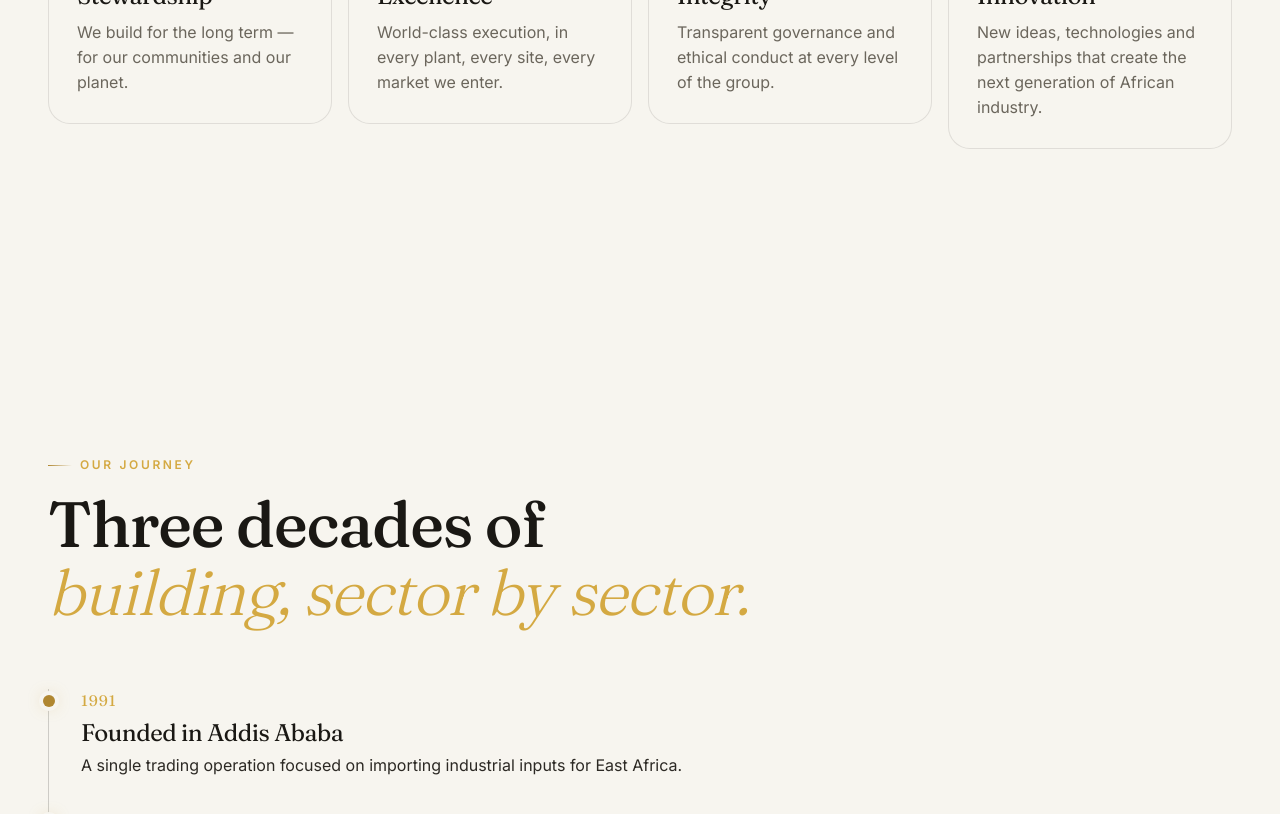
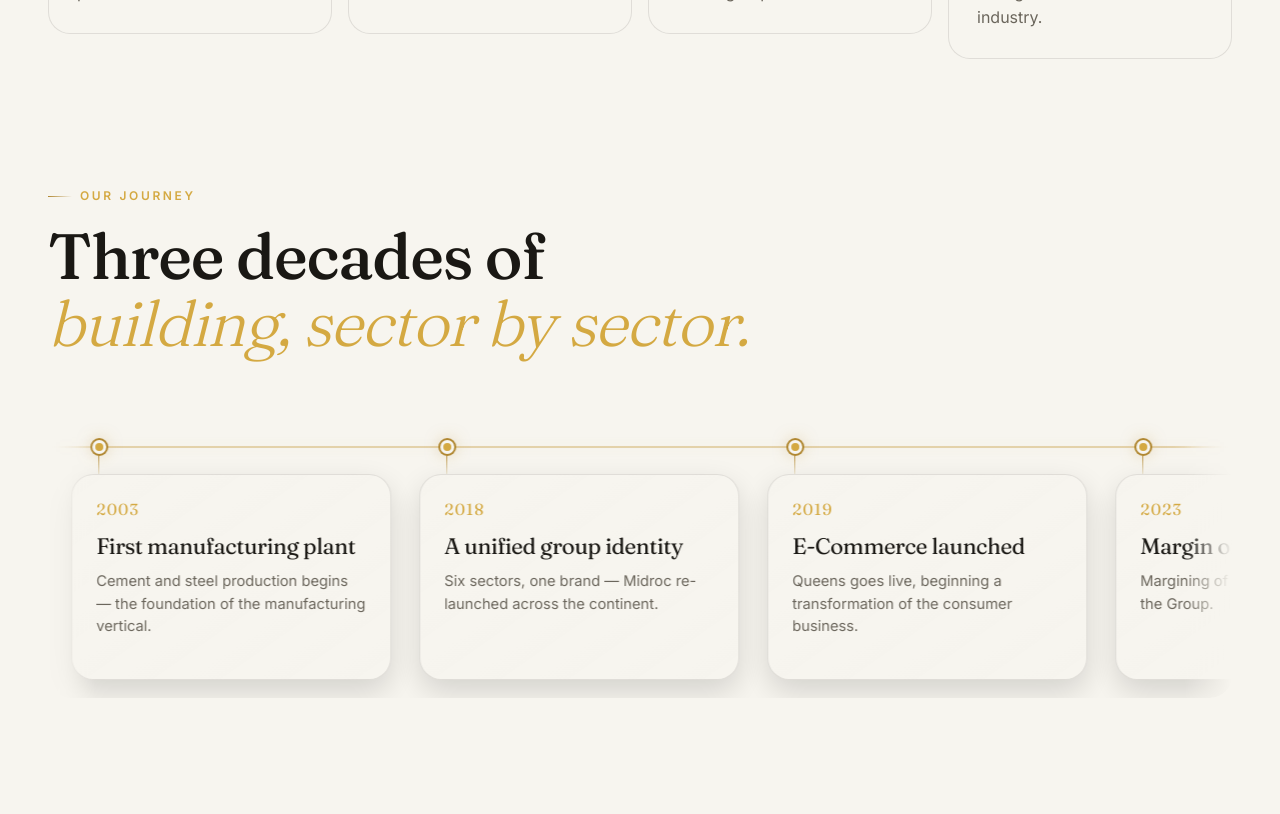
Before and after one commit to firaoltulu/midroc_live, a React (Vite) app: page /about in a window 1280 px wide. Shown: the part 1380-2194 px from the top of the page. Built offline with nearby package versions, Linux system fonts and the light colour scheme.

Commit message:
timeline change to horizontal

```diff
--- a/src/App.css
+++ b/src/App.css
@@ -629,40 +629,119 @@ a.news-card:hover { transform: translateY(-4px); border-color: var(--line-strong
 
 .timeline {
   position: relative;
-  display: grid;
-  gap: 32px;
-  padding-left: 32px;
-  border-left: 1px solid var(--line-strong);
+  overflow: hidden;
+  padding: 12px 1px 18px;
+  border-radius: var(--r-lg);
+  mask-image: linear-gradient(90deg, transparent, #000 4%, #000 96%, transparent);
+  -webkit-mask-image: linear-gradient(90deg, transparent, #000 4%, #000 96%, transparent);
+}
+.timeline:focus-visible {
+  outline: 1px solid var(--gold-500);
+  outline-offset: 5px;
+}
+.timeline::before {
+  content: '';
+  position: absolute;
+  top: 26px;
+  right: 0;
+  left: 0;
+  height: 2px;
+  background: linear-gradient(90deg, transparent, rgba(201,161,74,0.42) 5%, rgba(201,161,74,0.42) 95%, transparent);
+  box-shadow: 0 0 12px rgba(201,161,74,0.12);
+}
+.timeline__track {
+  display: flex;
+  width: max-content;
+  animation: timeline-scroll 48s linear infinite;
+  will-change: transform;
+}
+.timeline__group {
+  display: flex;
+  flex: none;
+  gap: 28px;
+  padding-right: 28px;
+}
+@keyframes timeline-scroll {
+  to { transform: translateX(-50%); }
 }
 .timeline__item {
   position: relative;
-  display: grid;
-  gap: 8px;
+  flex: 0 0 clamp(250px, 29vw, 320px);
+  padding-top: 42px;
+}
+.timeline__marker {
+  position: absolute;
+  z-index: 1;
+  top: 8px;
+  left: 21px;
+  width: 14px;
+  height: 14px;
+  border: 3px solid var(--bg-0);
+  border-radius: 50%;
+  background: var(--gold-300);
+  box-shadow: 0 0 0 2px var(--gold-500), 0 0 16px rgba(201,161,74,0.5);
+  transition: transform 0.3s ease, box-shadow 0.3s ease;
 }
 .timeline__item::before {
   content: '';
   position: absolute;
-  left: -38px;
-  top: 6px;
-  width: 12px;
-  height: 12px;
-  border-radius: 50%;
-  background: var(--gold-500);
-  box-shadow: 0 0 0 4px var(--bg-0), 0 0 16px rgba(201,161,74,0.4);
+  top: 22px;
+  left: 27px;
+  width: 1px;
+  height: 20px;
+  background: linear-gradient(var(--gold-500), rgba(201,161,74,0.22));
+}
+.timeline__card {
+  position: relative;
+  display: grid;
+  align-content: start;
+  gap: 10px;
+  min-height: 206px;
+  padding: 22px 24px;
+  border: 1px solid var(--glass-border);
+  border-radius: var(--r-lg);
+  background: linear-gradient(145deg, rgba(255,255,255,0.055), rgba(255,255,255,0.018));
+  box-shadow: 0 12px 30px rgba(0,0,0,0.14);
+  transition: transform 0.35s ease, border-color 0.35s ease, background 0.35s ease, box-shadow 0.35s ease;
+}
+.timeline__item:hover .timeline__card {
+  transform: translateY(-6px);
+  border-color: rgba(201,161,74,0.42);
+  background: linear-gradient(145deg, rgba(201,161,74,0.11), rgba(255,255,255,0.025));
+  box-shadow: 0 20px 42px rgba(0,0,0,0.28), 0 0 28px rgba(201,161,74,0.08);
+}
+.timeline__item:hover .timeline__marker {
+  transform: scale(1.25);
+  box-shadow: 0 0 0 2px var(--gold-300), 0 0 22px rgba(201,161,74,0.75);
+}
+.timeline:hover .timeline__track,
+.timeline:focus-visible .timeline__track {
+  animation-play-state: paused;
 }
 .timeline__year {
   font-family: var(--font-serif);
-  font-size: 0.95rem;
+  font-size: 1rem;
   color: var(--gold-300);
   letter-spacing: 0.06em;
 }
 .timeline__title {
   font-family: var(--font-serif);
-  font-size: 1.5rem;
+  font-size: 1.4rem;
   color: var(--ink-0);
   font-weight: 400;
-}
-.timeline__desc { color: var(--ink-1); max-width: 60ch; }
+  line-height: 1.25;
+}
+.timeline__desc { color: var(--ink-2); max-width: 36ch; font-size: 0.92rem; }
+
+@media (prefers-reduced-motion: reduce) {
+  .timeline {
+    overflow-x: auto;
+    mask-image: none;
+    -webkit-mask-image: none;
+  }
+  .timeline__track { animation: none; }
+  .timeline__group:last-child { display: none; }
+}
 
 .team {
   display: grid;
--- a/src/data.js
+++ b/src/data.js
@@ -206,7 +206,7 @@ export const TIMELINE = [
   { year: '2018', title: 'A unified group identity', desc: 'Six sectors, one brand — Midroc re-launched across the continent.' },
   { year: '2019', title: 'E-Commerce launched', desc: 'Queens goes live, beginning a transformation of the consumer business.' },
   { year: '2023', title: 'Margin of Moha Beverage', desc: 'Margining of the Moha Beverage with the Group.' },
-  // { year: '2026', title: 'A unified group identity', desc: 'Six sectors, one brand — Midroc re-launched across the continent.' },
+  { year: '2026', title: 'A unified group identity', desc: 'Six sectors, one brand — Midroc re-launched across the continent.' },
 ];
 
 export const VALUES = [
--- a/src/index.css
+++ b/src/index.css
@@ -155,7 +155,7 @@ p  { color: var(--ink-1); }
   margin-inline: auto;
   padding-inline: clamp(20px, 5vw, 48px);
 }
-.section { padding-block: clamp(64px, 12vw, 160px); }
+.section { padding-block: clamp(64px, 12vw, 16px); }
 .section--tight { padding-block: clamp(48px, 8vw, 96px); }
 
 .btn {
--- a/src/pages/About.jsx
+++ b/src/pages/About.jsx
@@ -6,6 +6,29 @@ import Reveal from '../components/Reveal';
 const VALUE_ICONS = { Compass, Award, Shield, Sparkles };
 
 export default function About() {
+  const renderTimelineGroup = (duplicate = false) => (
+    <div
+      className="timeline__group"
+      role={duplicate ? undefined : 'list'}
+      aria-hidden={duplicate ? 'true' : undefined}
+    >
+      {TIMELINE.map((t) => (
+        <article
+          key={`${duplicate ? 'duplicate-' : ''}${t.year}`}
+          className="timeline__item"
+          role={duplicate ? undefined : 'listitem'}
+        >
+          <span className="timeline__marker" aria-hidden="true" />
+          <div className="timeline__card">
+            <span className="timeline__year">{t.year}</span>
+            <h3 className="timeline__title">{t.title}</h3>
+            <p className="timeline__desc">{t.desc}</p>
+          </div>
+        </article>
+      ))}
+    </div>
+  );
+
   return (
     <>
       <section className="about-hero">
@@ -105,14 +128,11 @@ export default function About() {
           </div>
 
           <Reveal>
-            <div className="timeline">
-              {TIMELINE.map((t) => (
-                <div key={t.year} className="timeline__item">
-                  <span className="timeline__year">{t.year}</span>
-                  <h3 className="timeline__title">{t.title}</h3>
-                  <p className="timeline__desc">{t.desc}</p>
-                </div>
-              ))}
+            <div className="timeline" role="region" aria-label="Midroc milestones" tabIndex={0}>
+              <div className="timeline__track">
+                {renderTimelineGroup()}
+                {renderTimelineGroup(true)}
+              </div>
             </div>
           </Reveal>
         </div>
```
